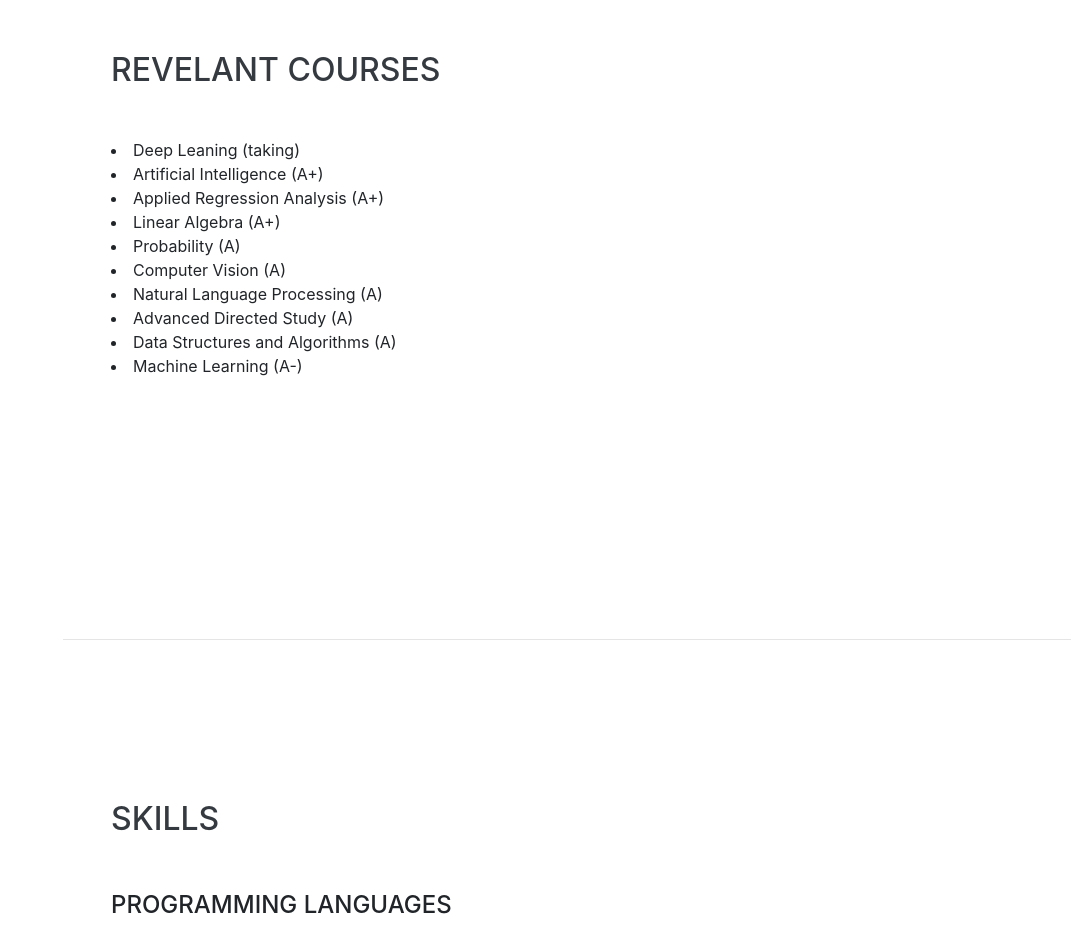
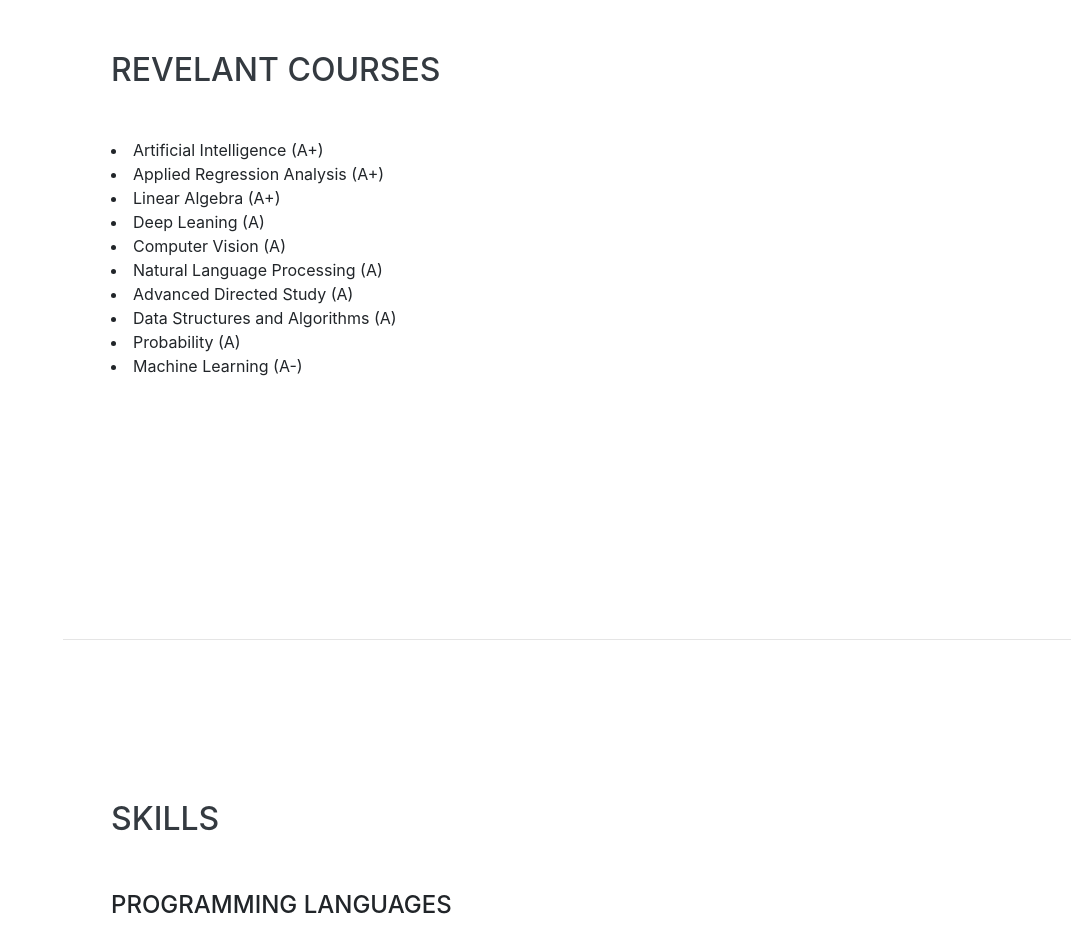
Before and after one commit to sparkroy/sparkroy.github.io, a website with bundled scripts: page index.html in a window 1280 px wide. Shown: the part 5400-6338 px from the top of the page, without its empty margins (209-1280 px from the left). Built offline with nearby package versions, Linux system fonts and the light colour scheme; a web font is replaced by a local one.

Commit message:
Update index.html

```diff
--- a/index.html
+++ b/index.html
@@ -319,15 +319,15 @@
 
         <div class="resume-item d-flex flex-column flex-md-row justify-content-between mb-5">
           <div class="resume-content">
-            <li>Deep Leaning (taking)</li>
             <li>Artificial Intelligence (A+)</li>
             <li>Applied Regression Analysis (A+)</li>
             <li>Linear Algebra (A+)</li>
-            <li>Probability (A)</li>
+	    <li>Deep Leaning (A)</li>
             <li>Computer Vision (A)</li>
             <li>Natural Language Processing (A)</li>
             <li>Advanced Directed Study (A)</li>
             <li>Data Structures and Algorithms (A)</li>
+	    <li>Probability (A)</li>
             <li>Machine Learning (A-)</li>
 
           </div>
```
